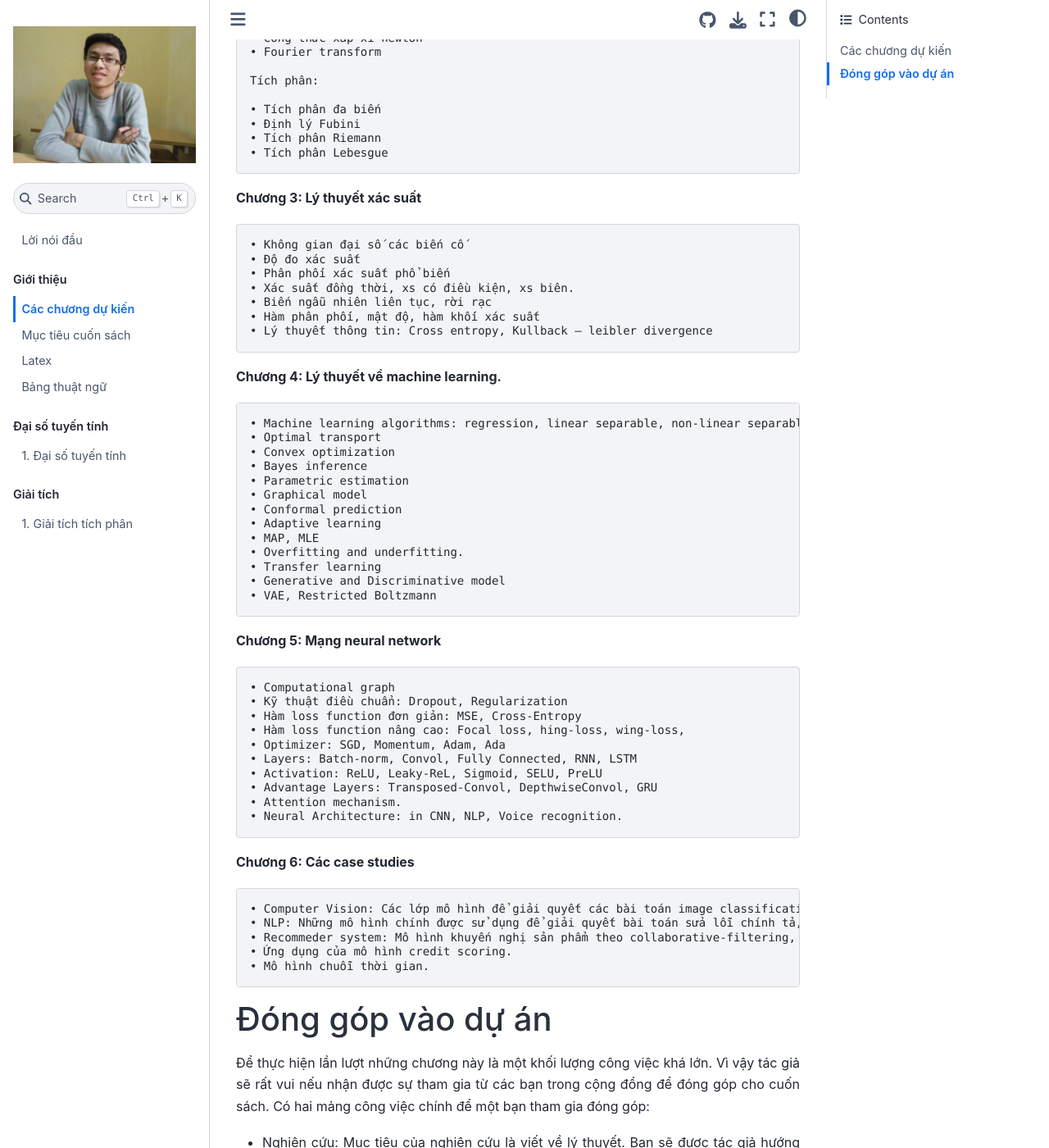
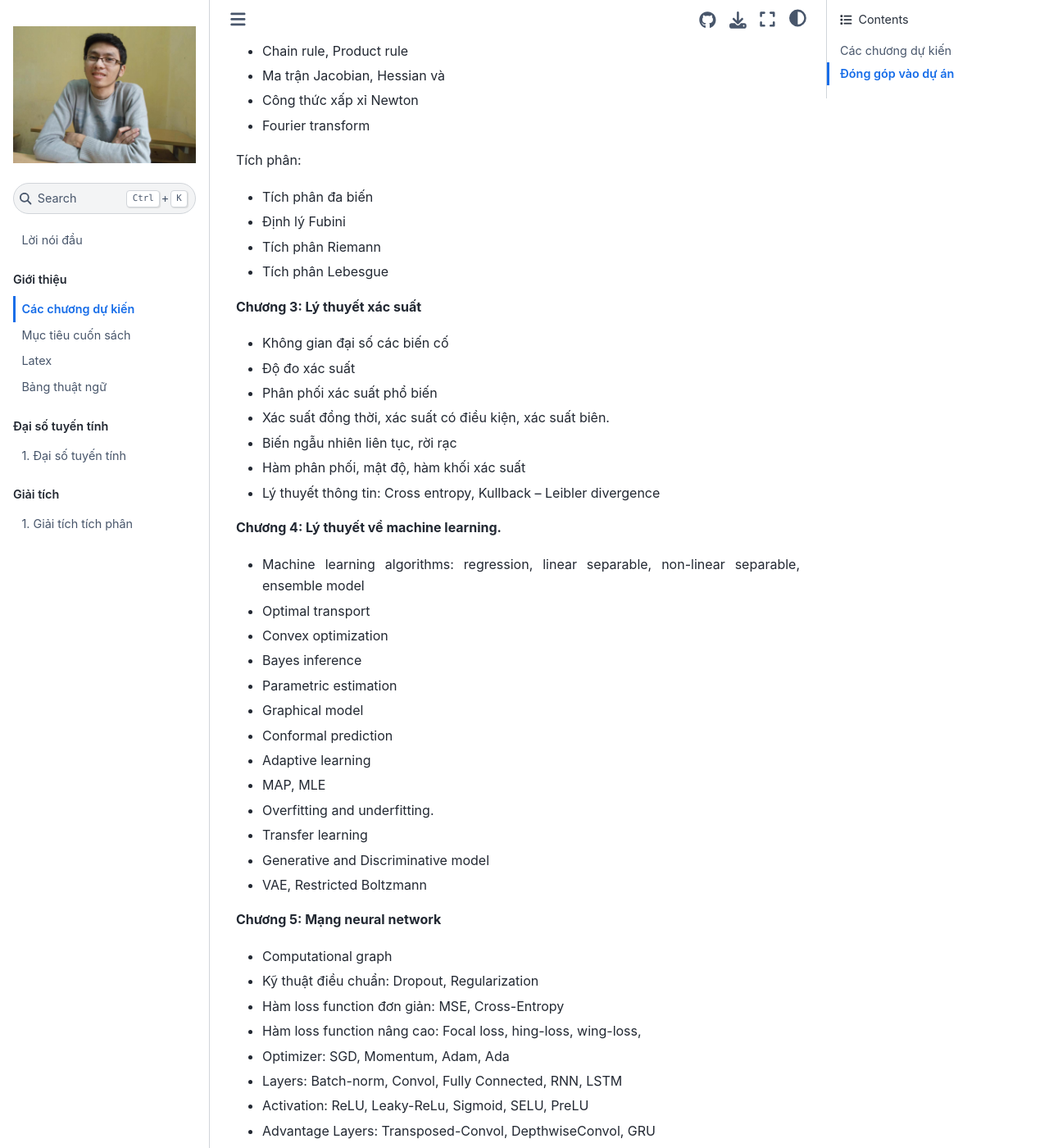
Before and after one commit to phamdinhkhanh/deepai-book, a Jupyter Book: the page built from book/contents.md, in a window 1280 px wide and 1400 px high, scrolled down 634 px. Shown: the whole window at 82% size. Built offline with Jupyter Book 1.0.4 settings and Sphinx 7.4.7 and the Sphinx Book theme 1.1.4, drawn with Linux system fonts in a browser that asks for light colours; some of the changed text lies outside the part shown.

```diff
--- a/book/contents.md
+++ b/book/contents.md
@@ -24,75 +24,75 @@
 
 **Chương 1: Kiến thức nền về giải tích và đại số**
 
-    • Giải tích: Vi phân, đạo hàm
-    • Đại số tuyến tính: Không gian véc tơ, ma trận, định thức, trị riêng và hệ cơ sở, phân tích suy biến.
+- Giải tích: Vi phân, đạo hàm
+- Đại số tuyến tính: Không gian véc tơ, ma trận, định thức, trị riêng và hệ cơ sở, phân tích suy biến
 
 **Chương 2: Giải tích nhiều biến**
 
-    Vi phân:
+Vi phân:
 
-    • Vi phân từng phần
-    • Vi phân toàn phần
-    • Gradients
-    • Chain rule, Product rule
-    • Ma trận jacobian, hessian và
-    • Công thức xấp xỉ newton
-    • Fourier transform
+- Vi phân từng phần
+- Vi phân toàn phần
+- Gradients
+- Chain rule, Product rule
+- Ma trận Jacobian, Hessian và
+- Công thức xấp xỉ Newton
+- Fourier transform
 
-    Tích phân:
+Tích phân:
 
-    • Tích phân đa biến
-    • Định lý Fubini
-    • Tích phân Riemann
-    • Tích phân Lebesgue
+- Tích phân đa biến
+- Định lý Fubini
+- Tích phân Riemann
+- Tích phân Lebesgue
 
 
 **Chương 3: Lý thuyết xác suất**
 
-    • Không gian đại số các biến cố
-    • Độ đo xác suất
-    • Phân phối xác suất phổ biến
-    • Xác suất đồng thời, xs có điều kiện, xs biên.
-    • Biến ngẫu nhiên liên tục, rời rạc
-    • Hàm phân phối, mật độ, hàm khối xác suất
-    • Lý thuyết thông tin: Cross entropy, Kullback – leibler divergence
+- Không gian đại số các biến cố
+- Độ đo xác suất
+- Phân phối xác suất phổ biến
+- Xác suất đồng thời, xác suất có điều kiện, xác suất biên.
+- Biến ngẫu nhiên liên tục, rời rạc
+- Hàm phân phối, mật độ, hàm khối xác suất
+- Lý thuyết thông tin: Cross entropy, Kullback – Leibler divergence
 
 **Chương 4: Lý thuyết về machine learning.**
 
-    • Machine learning algorithms: regression, linear separable, non-linear separable, ensemble model
-    • Optimal transport
-    • Convex optimization
-    • Bayes inference
-    • Parametric estimation
-    • Graphical model
-    • Conformal prediction
-    • Adaptive learning
-    • MAP, MLE
-    • Overfitting and underfitting.
-    • Transfer learning
-    • Generative and Discriminative model
-    • VAE, Restricted Boltzmann
+- Machine learning algorithms: regression, linear separable, non-linear separable, ensemble model
+- Optimal transport
+- Convex optimization
+- Bayes inference
+- Parametric estimation
+- Graphical model
+- Conformal prediction
+- Adaptive learning
+- MAP, MLE
+- Overfitting and underfitting.
+- Transfer learning
+- Generative and Discriminative model
+- VAE, Restricted Boltzmann
 
 **Chương 5: Mạng neural network**
 
-    • Computational graph
-    • Kỹ thuật điều chuẩn: Dropout, Regularization
-    • Hàm loss function đơn giản: MSE, Cross-Entropy
-    • Hàm loss function nâng cao: Focal loss, hing-loss, wing-loss,
-    • Optimizer: SGD, Momentum, Adam, Ada
-    • Layers: Batch-norm, Convol, Fully Connected, RNN, LSTM
-    • Activation: ReLU, Leaky-ReL, Sigmoid, SELU, PreLU
-    • Advantage Layers: Transposed-Convol, DepthwiseConvol, GRU
-    • Attention mechanism.
-    • Neural Architecture: in CNN, NLP, Voice recognition.
+- Computational graph
+- Kỹ thuật điều chuẩn: Dropout, Regularization
+- Hàm loss function đơn giản: MSE, Cross-Entropy
+- Hàm loss function nâng cao: Focal loss, hing-loss, wing-loss,
+- Optimizer: SGD, Momentum, Adam, Ada
+- Layers: Batch-norm, Convol, Fully Connected, RNN, LSTM
+- Activation: ReLU, Leaky-ReLu, Sigmoid, SELU, PreLU
+- Advantage Layers: Transposed-Convol, DepthwiseConvol, GRU
+- Attention mechanism.
+- Neural Architecture: in CNN, NLP, Voice recognition.
 
 **Chương 6: Các case studies**
 
-    • Computer Vision: Các lớp mô hình để giải quyết các bài toán image classification, image segmentation, object detection, faceid, face landmarker.
-    • NLP: Những mô hình chính được sử dụng để giải quyết bài toán sửa lỗi chính tả, phân loại cảm xúc, NER, PoS, sinh văn bản.
-    • Recommeder system: Mô hình khuyến nghị sản phẩm theo collaborative-filtering, content-base và session-base.
-    • Ứng dụng của mô hình credit scoring.
-    • Mô hình chuỗi thời gian.
+- Computer Vision: Các lớp mô hình để giải quyết các bài toán image classification, image segmentation, object detection, faceid, face landmarker.
+- NLP: Những mô hình chính được sử dụng để giải quyết bài toán sửa lỗi chính tả, phân loại cảm xúc, NER, PoS, sinh văn bản.
+- Recommeder system: Mô hình khuyến nghị sản phẩm theo collaborative-filtering, content-base và session-base.
+- Ứng dụng của mô hình credit scoring.
+- Mô hình chuỗi thời gian.
 
 # Đóng góp vào dự án
 
```
Also changed, not shown: book/ch_calculus/appendix_calculus.md (+7 -7 lines).
